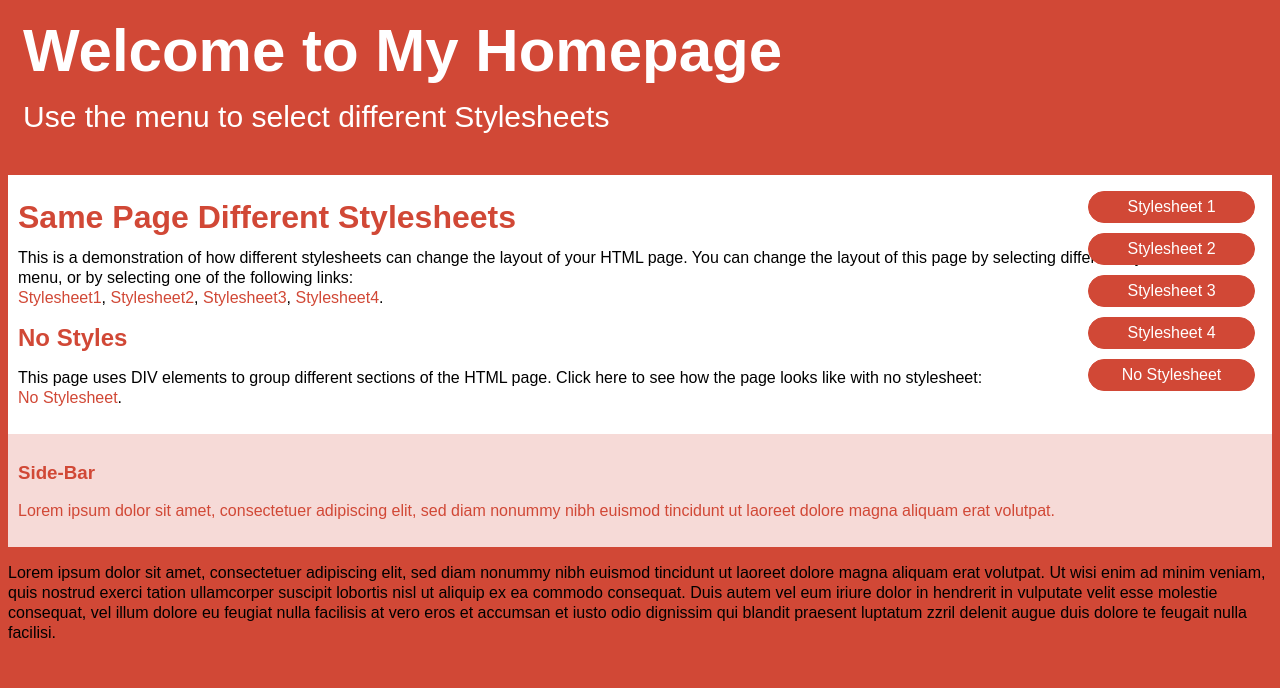
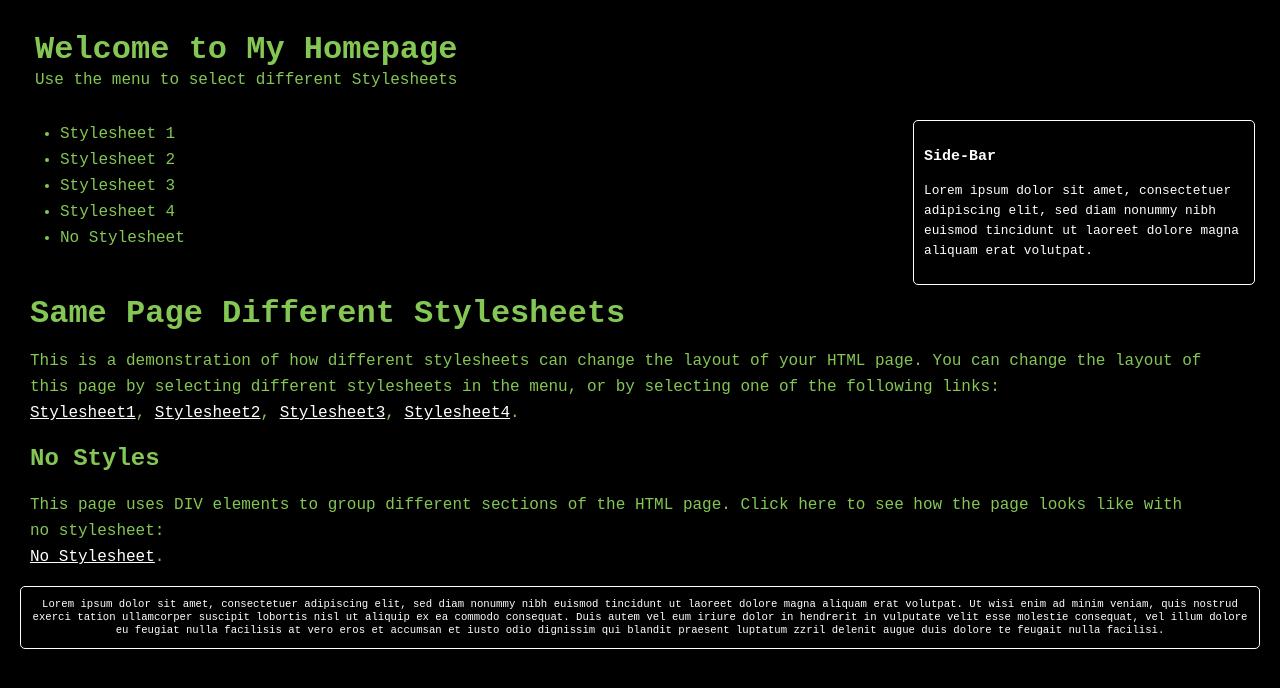
Before and after one commit to El-Juank/exercicis, a plain HTML site: page exercicimenu.html in a window 1280 px wide. Drawn offline with Linux system fonts and the light colour scheme.

Commit message:
Exercici acabat

```diff
--- a/estilsmenu2.css
+++ b/estilsmenu2.css
@@ -22,10 +22,6 @@ body{
 #menu1 a{
     text-decoration: none;
     color: white;
-}
-
-#menu1 ul{
-
 }
 
 #menu1 li{
@@ -55,6 +51,11 @@ body{
 
 #cos h1, h2{
     color: #d14836;
+    font-size: 160%;
+}
+
+#cos p{
+    font-size: 9pt;
 }
 
 #cos a{
@@ -68,10 +69,9 @@ body{
     padding: 10px;
 }
 
-#footer{
-
+#footer p{
+    color: white;
+    font-size: 8pt;
+    text-align: center;
+    padding: 10px;
 }
-
-#footer p{
-
-}
--- /dev/null
+++ b/estilsmenu3.css
@@ -0,0 +1,74 @@
+body{
+    margin: 20px;
+    line-height: 26px;
+}
+
+#titol h1{
+    color: #4CAF50;
+    margin-top: 35px;
+}
+
+#menu1{
+    position: absolute;
+    left: -20px;
+    margin-bottom: 10px;
+}
+
+#menu1 a{
+    text-decoration: none;
+    color: white;
+}
+
+#menu1 ul{
+    margin-top: 15px;
+}
+
+#menu1 li{
+    background-color: #555555;
+    padding: 2px 20px;
+    margin: 5px;
+    width: 130px;
+    text-align: center;
+    list-style-type: none;
+    float: left;
+}
+
+#menu1 li:hover{
+    background-color: #999999;
+}
+
+#cos{
+    margin-top: 90px;
+}
+
+#cos h1, h2{
+    color: #4CAF50;
+}
+
+#cos a{
+    color: black;
+}
+
+#cos a:hover{
+    color: #4CAF50;
+}
+
+#barralateral{
+    background-color: #f1f1f1;
+    border: 1px solid #d4d4d4;
+    padding-left: 10px;
+}
+
+#barralateral h3{
+    color: #4CAF50;
+}
+
+#footer{
+    font-size: 8pt;
+    text-align: center;
+    line-height: 10pt;
+}
+
+#footer p{
+
+}
--- /dev/null
+++ b/estilsmenu4.css
@@ -0,0 +1,82 @@
+body{
+    font: 100% Courier New;
+    margin: 20px;
+    line-height: 26px;
+    background-color: #000000;
+}
+#titol{
+    color: #84c754;
+    padding: 5px 15px;
+    line-height: 50%;
+}
+
+#menu1 a{
+    color: #84c754;
+    text-decoration: none;
+}
+
+#menu1 a:hover{
+    color: white;
+    font-weight: bold;
+}
+
+#menu1 ul:hover{
+    color: white;
+}
+
+#menu1 li{
+    color: #84c754;
+}
+
+#menu1 li:hover{
+    color: white;
+}
+
+#cos{
+    margin-right: 50px;
+    margin-left: 10px;
+    margin-top: 50px;
+}
+
+#cos h1{
+    color: #84c754;
+}
+
+#cos h2{
+    color: #84c754;
+}
+
+#cos p{
+    color: #84c754;
+}
+
+#cos a{
+    color: white;
+}
+
+#cos a:hover{
+    color: #84c754;
+}
+
+#barralateral{
+    border: 1px solid white;
+    border-radius: 5px;
+    width: 320px;
+    color: white;
+    padding: 10px;
+    position: absolute;
+    right: 25px;
+    top: 120px;
+    font-size: 80%;
+    line-height: 20px;
+}
+
+#footer{
+    border: 1px solid white;
+    border-radius: 5px;
+    color: white;
+    padding: 0px 5px;
+    text-align: center;
+    font-size: 8pt;
+    line-height: 10pt;
+}
--- a/exercicimenu.html
+++ b/exercicimenu.html
@@ -4,7 +4,7 @@
     <meta charset="UTF-8" />
     <meta name="viewport" content="width=device-width, initial-scale=1.0" />
     <title>Exercici Menu</title>
-    <link rel="stylesheet" href="estilsmenu2.css"/>
+    <link rel="stylesheet" href="estilsmenu4.css"/>
     <!-- https://www.w3schools.com/css/demo_default.htm -->
   </head>
   <body>
```
